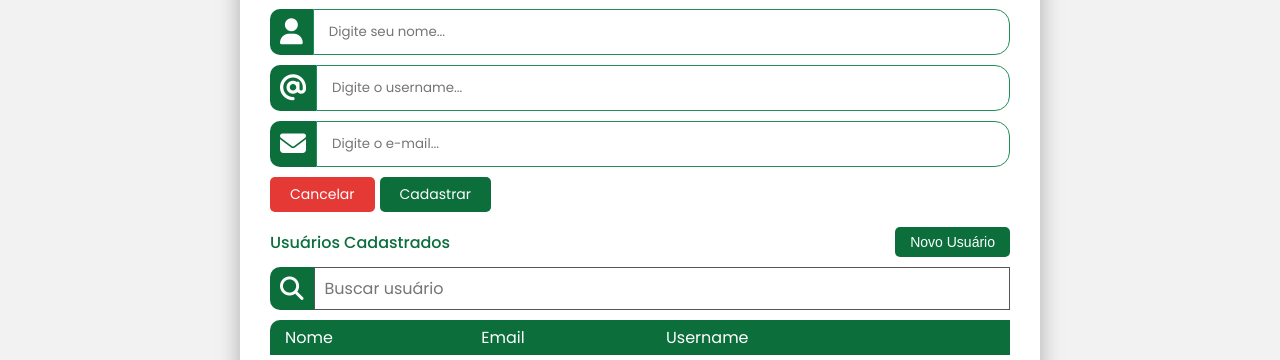
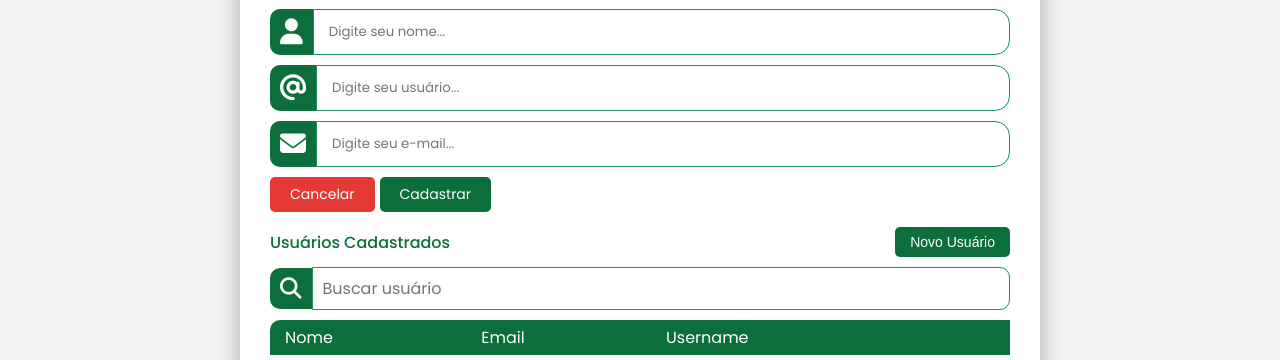
Before and after one commit to codigopratico/Blog-IFPE, a Vue app: page / in a window 1280 px wide. Shown: the part 252-612 px from the top of the page. Built offline with nearby package versions, Linux system fonts and the light colour scheme; a web font is replaced by a local one.

Commit message:
Corrigindo falha do campo de busca e Garantindo usuário único após salvamento de modificação de dados

```diff
--- a/src/components/AlunosView.vue
+++ b/src/components/AlunosView.vue
@@ -64,11 +64,18 @@ const editarAluno = (aluno) => {
 }
 
 const salvarEdicao = (alunoAtualizado) => {
+
+    if(usernameExiste(alunoAtualizado.username, alunoAtualizado.id)){
+        erroUsername.value = "User name já está em uso"
+        return
+    }
+
     const index = alunos.value.findIndex(a => a.id === alunoAtualizado.id)
     if (index !== -1) {
         alunos.value[index] = alunoAtualizado
     }
 
+    erroUsername.value = ''
     modoEdicao.value = false
     alunoEmEdicao.value = null
 }
--- a/src/components/BuscarView.vue
+++ b/src/components/BuscarView.vue
@@ -4,6 +4,10 @@
     const titulo = ref('Usuários Cadastrados')
     const texto = ref('Usuário não encontrado')
     const btn = ref('Novo Usuário')
+
+    const { semResultado } = defineProps({
+        semResultado: Boolean
+    })
 
     const emit = defineEmits(['novo-usuario', 'buscar'])
 
@@ -27,7 +31,7 @@
             v-model="busca"
             >
         </div>
-        <div class="texto" v-if="semResultado & busca.length > 0">
+        <div class="texto" v-if="semResultado && busca.length > 0">
             <h5>{{ texto }}</h5>
         </div>
     </div>
@@ -61,15 +65,16 @@
     .buscar input{
         padding: 8px 10px;
         width: 100%;
-        border: 1px solid var(--color-cinza-escuro);
+        border: 1px solid var(--color-verde-secundario);
         margin-bottom: 5px;
         margin-top: 5px;
         font-size: 16px;
+        border-radius: 0 10px 10px 0;
     }.buscar{
         display: flex;
         align-items: center;
     }.buscar i{
-        font-size: 23.5px;
+        font-size: 21.5px;
         color: var(--color-branco);
         padding: 10px;
         background-color: var(--color-verde-ifpe);
--- a/src/components/InformacoesView.vue
+++ b/src/components/InformacoesView.vue
@@ -87,19 +87,19 @@
             </div>
             <div class="input">
                 <i class="fa-solid fa-at"></i>
-                <input type="text" placeholder="Digite o username..." v-model="username" required>
+                <input type="text" placeholder="Digite seu usuário..." v-model="username" required>
             </div>
             <p v-if="props.erroUsername" class="erro">
                 {{ props.erroUsername }}
             </p>
             <div class="input">
                 <i class="fa-solid fa-envelope"></i>
-                <input type="email" placeholder="Digite o e-mail..." v-model="email" required>
+                <input type="email" placeholder="Digite seu e-mail..." v-model="email" required>
             </div>
         </div>
         <div class="btns">
-            <button @click="cancelar">{{ btn1 }}</button>
-            <button @click="submit">{{ modoEdicao ? 'Salvar' : btn2 }}</button>
+            <button @click="cancelar" type="button">{{ btn1 }}</button>
+            <button @click="submit" type="button">{{ modoEdicao ? 'Salvar' : btn2 }}</button>
         </div>
     </div>
 </template>
```
